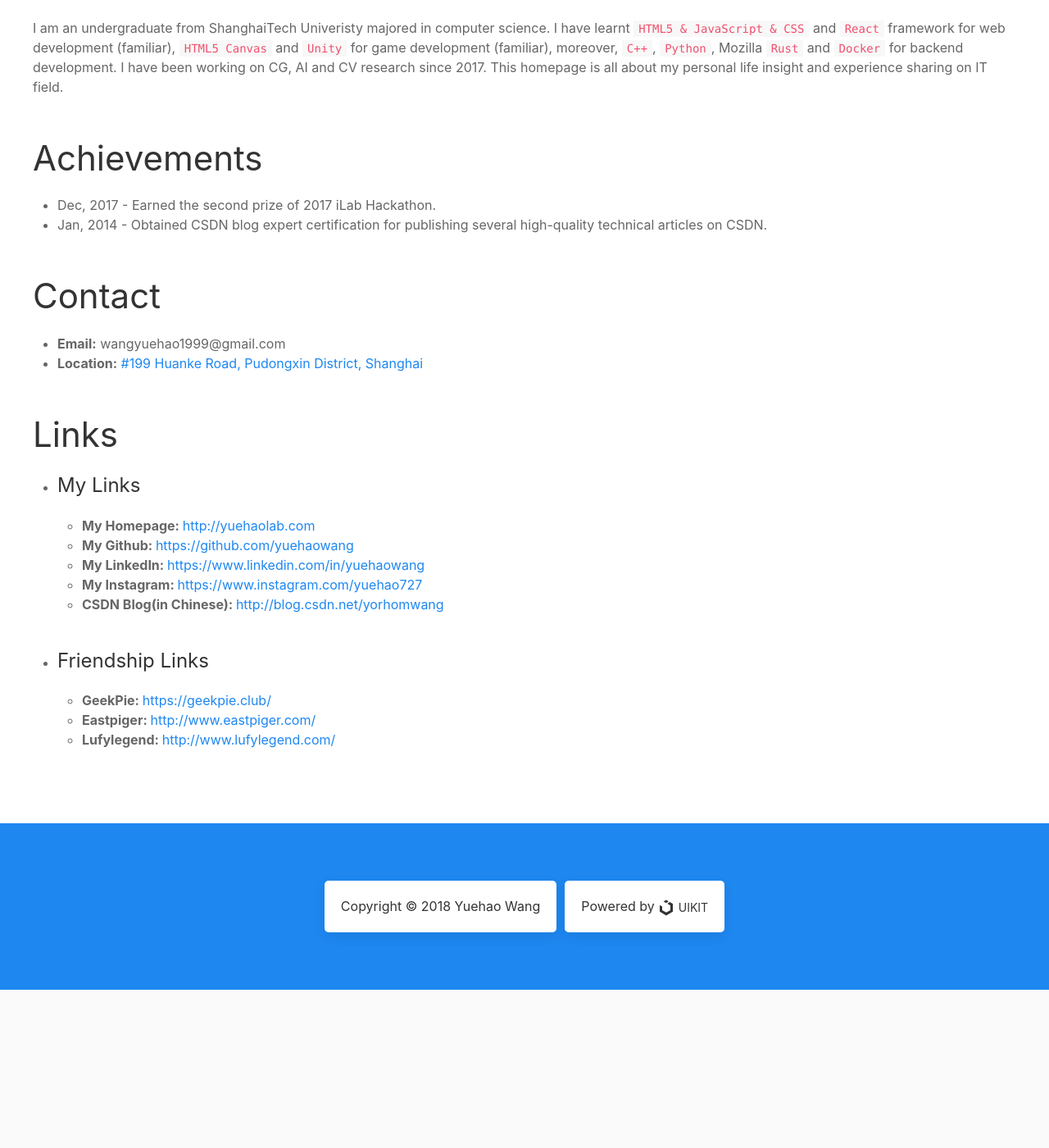
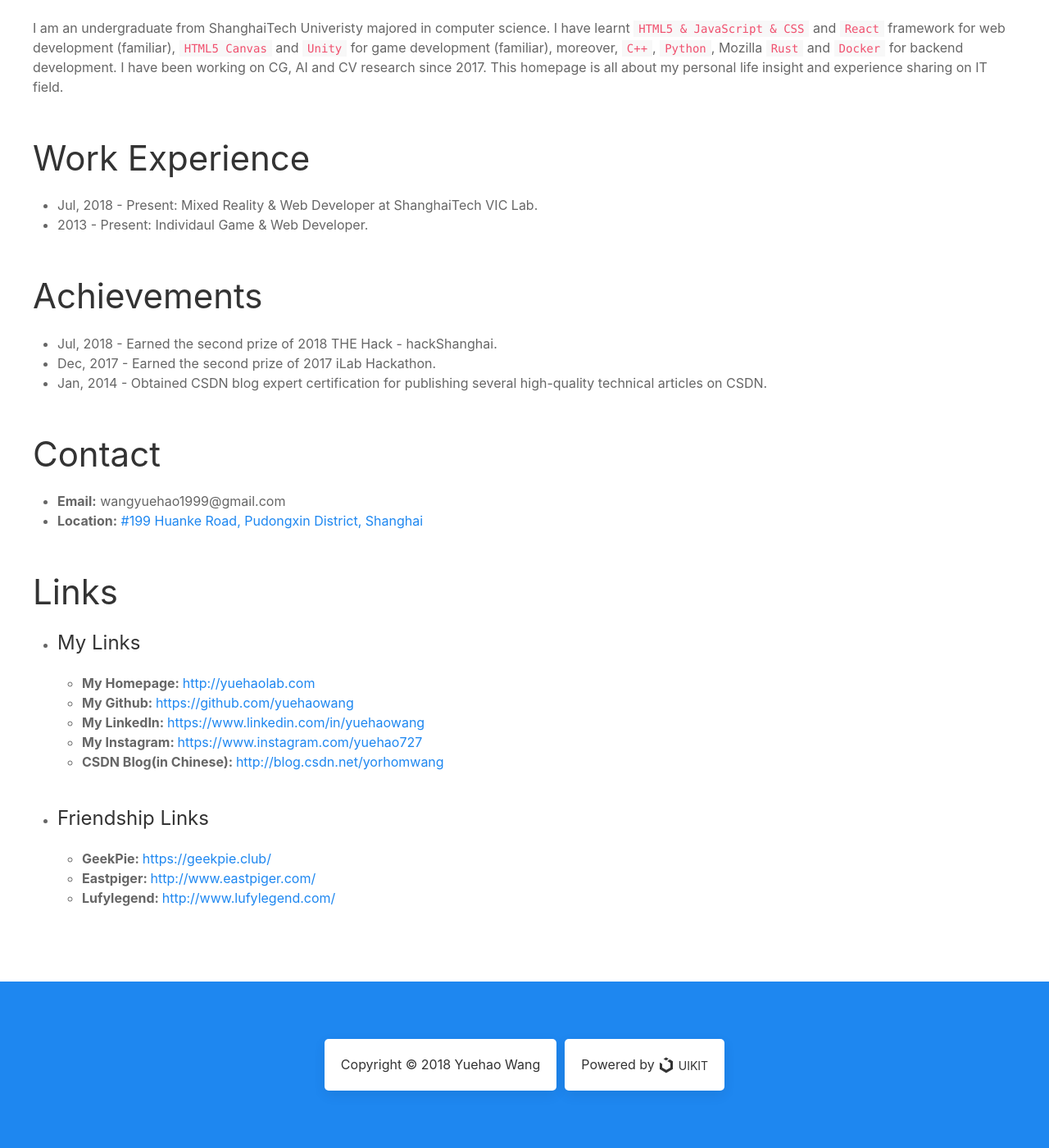
Before and after one commit to yuehaowang/yuehaolab.com, a Python web app: template templates/about.html in a window 1280 px wide. Shown: the part 419-1819 px from the top of the page at 82% size. Before the commit the page ends 1626 px from the top, so only its background shows below. Run offline with Jinja, Linux system fonts and the light colour scheme; the template is opened without the code that fills it, so the values that code supplies are empty.

Commit message:
Update about page.

```diff
--- a/templates/about.html
+++ b/templates/about.html
@@ -13,9 +13,20 @@
 	</div>
 
 	<div class="paragraph">
+		<h1>Work Experience</h1>
+		<p>
+			<ul>
+				<li>Jul, 2018 - Present: Mixed Reality &amp; Web Developer at ShanghaiTech VIC Lab.</li>
+				<li>2013 - Present: Individaul Game &amp; Web Developer.</li>
+			</ul>
+		</p>
+	</div>
+
+	<div class="paragraph">
 		<h1>Achievements</h1>
 		<p>
 			<ul>
+				<li>Jul, 2018 - Earned the second prize of 2018 THE Hack - hackShanghai.</li>
 				<li>Dec, 2017 - Earned the second prize of 2017 iLab Hackathon.</li>
 				<li>Jan, 2014 - Obtained CSDN blog expert certification for publishing several high-quality technical articles on CSDN.</li>
 			</ul>
```
